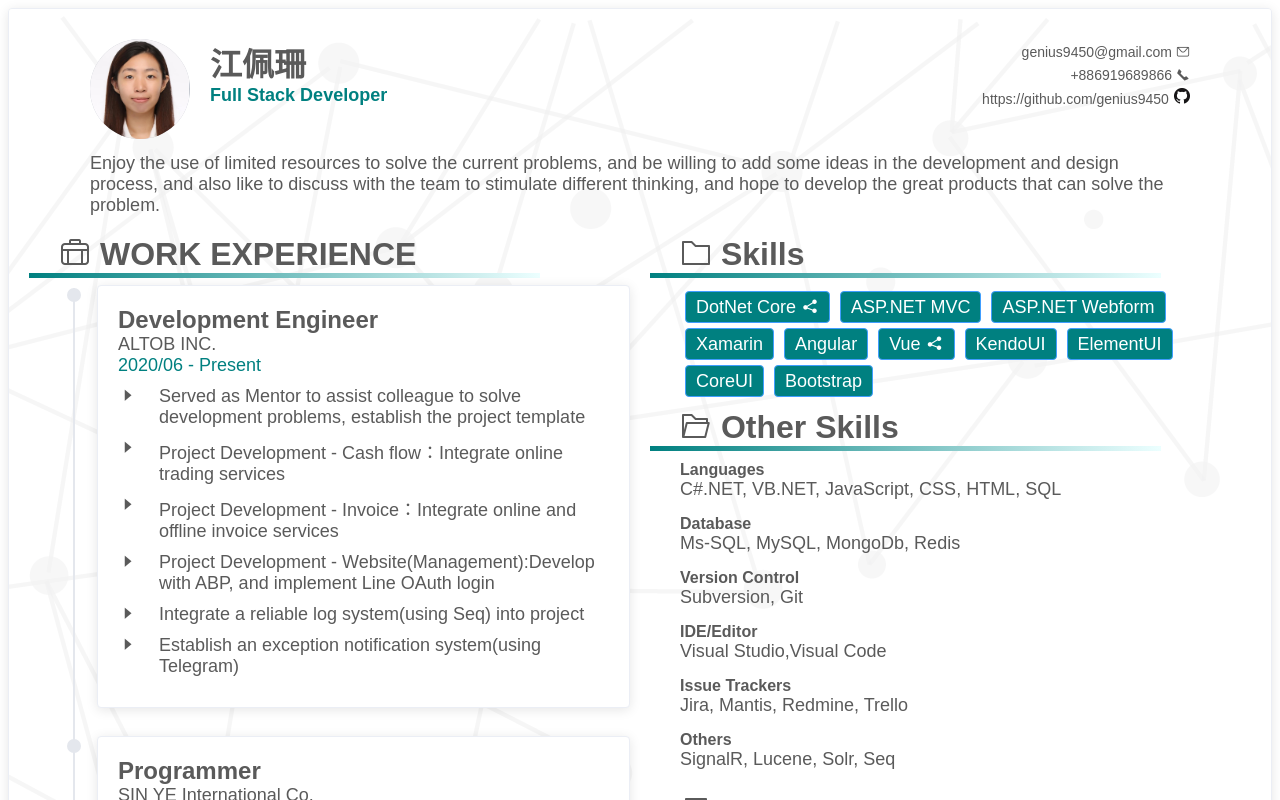
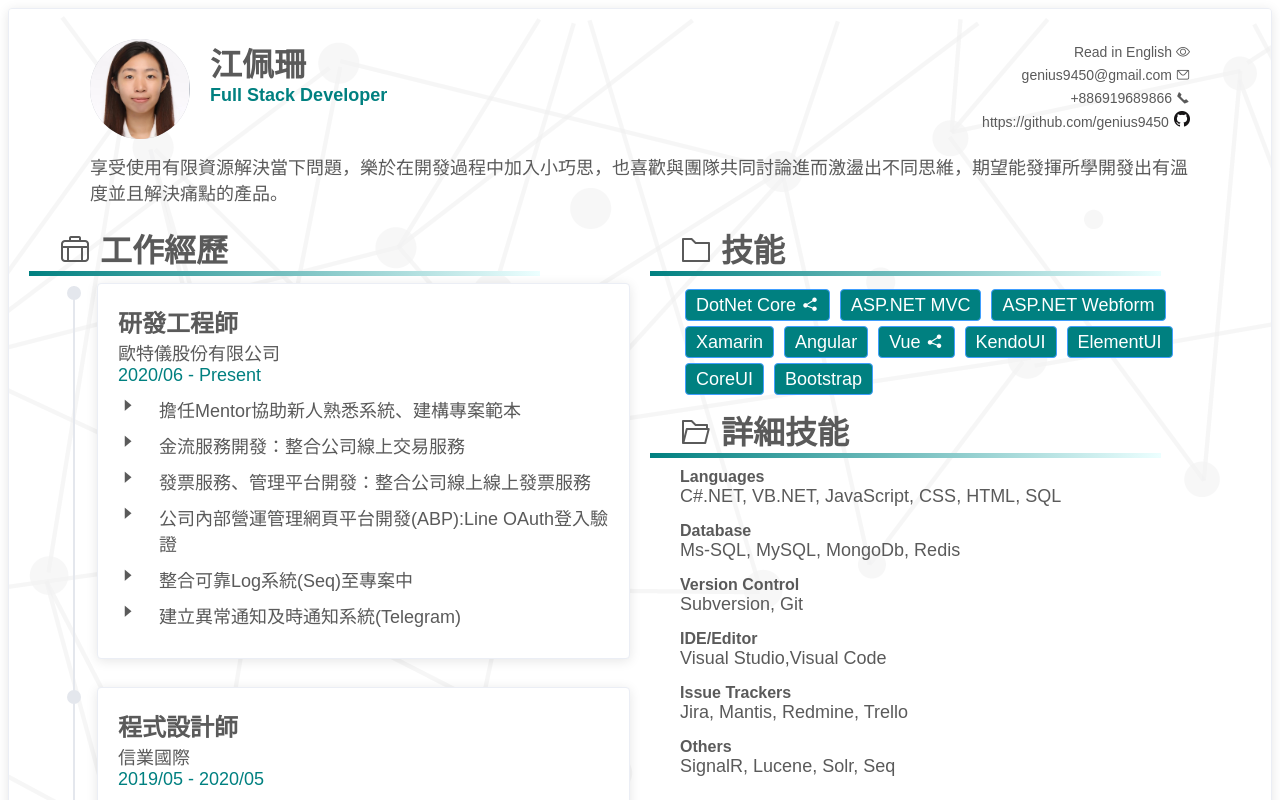
Before and after one commit to genius9450/resume, a Vue app: page / in a window 1280 px wide. Shown: the top 800 px of the page. Built offline with nearby package versions, Linux system fonts and the light colour scheme.

Commit message:
新增語系切換功能

```diff
--- a/src/components/OtherSkillSection.vue
+++ b/src/components/OtherSkillSection.vue
@@ -1,7 +1,7 @@
 <template>
   <div>
     <el-row>
-      <section-title title="Other Skills" icon="el-icon-folder-opened"></section-title>
+      <section-title :title="$t('otherSkill')" icon="el-icon-folder-opened"></section-title>
     </el-row>
     <el-row style="margin-left: 5%;">
       <div
@@ -33,14 +33,6 @@ export default {
            type: 'Languages',
            desc: 'C#.NET, VB.NET, JavaScript, CSS, HTML, SQL'
          },
-        //  {
-        //    type: 'Backend Framework',
-        //    desc: 'DotNetCore, Abp, ASP.NET MVC, ASP.NET Webform'
-        //  },
-        //  {
-        //    type: 'Frontend Framework',
-        //    desc: 'Angualr, Vue, Bootstrap'
-        //  },
          {
            type: 'Database',
            desc: 'Ms-SQL, MySQL, MongoDb, Redis'
--- a/src/components/PersonalInfo.vue
+++ b/src/components/PersonalInfo.vue
@@ -16,6 +16,11 @@
 
         </el-col>
         <el-col :span="10" class="contactInfoPC" >
+          <el-link type="info" :href="switchLangUrl" >
+            {{ lang }}
+            <i class="el-icon-view"></i>
+          </el-link>
+          <br>
           <el-link :href="'mailto:' + email" type="info">
             {{ email }}
             <i class="el-icon-message"></i>
@@ -90,6 +95,20 @@ export default {
       github: 'https://github.com/genius9450',
       introduction: this.$i18n.t('introduction')
     }
+  },
+  computed: {
+    lang: function () {
+      let currentLang = localStorage.getItem('lang');
+      return currentLang == 'en' ? '閱讀中文' : 'Read in English';
+    },
+    switchLangUrl: function() {
+      return localStorage.getItem('lang') == 'zh' ? '/en' : '/zh';
+    }
+  },
+  methods: {
+    switchLang: function() {
+
+    }
   }
 }
 </script>
--- a/src/components/SkillSection.vue
+++ b/src/components/SkillSection.vue
@@ -1,12 +1,12 @@
 <template>
   <div>
     <el-row>
-      <section-title title="Skills" icon="el-icon-folder"></section-title>
+      <section-title :title="$t('skills')" icon="el-icon-folder"></section-title>
     </el-row>
     <el-row style="margin-left: 5%;">
       <el-tag
         v-for="skill in skillList"
-        :key="skill"
+        :key="skill.name"
         color="#008080"
         effect="dark"
         :style="{'font-size': 'large', 'cursor': (skill.link != '' ? 'pointer' : 'default') }"
--- a/src/lang/en.json
+++ b/src/lang/en.json
@@ -38,5 +38,8 @@
 
     "education": "EDUCATION",
     "hami": "Department of Healthcare Administration and Medical Informatics",
-    "kmu": "Kaohsiung Medical University"
+    "kmu": "Kaohsiung Medical University",
+
+    "skills": "SKILLS",
+    "otherSkill": "OTHER SKILLS"
 }
--- a/src/lang/zh.json
+++ b/src/lang/zh.json
@@ -38,6 +38,8 @@
 
     "education": "學歷",
     "hami": "醫務管理暨醫療資訊學系",
-    "kmu": "高雄醫學大學"
+    "kmu": "高雄醫學大學",
 
+    "skills": "技能",
+    "otherSkill": "詳細技能"
 }
--- a/src/main.js
+++ b/src/main.js
@@ -1,6 +1,7 @@
 import Vue from 'vue'
 import App from './App.vue'
 import ElementUI from 'element-ui'
+import CountryFlag from 'vue-country-flag'
 import 'element-ui/lib/theme-chalk/index.css';
 import 'element-ui/lib/theme-chalk/display.css';
 
@@ -11,17 +12,20 @@ import en from './lang/en.json';      // 存放英文語系檔
 Vue.config.productionTip = false
 Vue.use(ElementUI)
 Vue.use(VueI18n)
+Vue.component('country-flag', CountryFlag)
 
 // 預設使用的語系
-let locale = 'en';
-// 檢查 localStorage 是否已有保存使用者選用的語系資訊
-if (localStorage.getItem('lang')) {
-  locale = localStorage.getItem('lang');
-  // store.commit('setLang', locale);
-} else {
-  localStorage.setItem('lang', locale);
-  // store.commit('setLang', locale);
+let locale = '';
+let url = new URL(window.location.href);
+switch(url.pathname.toUpperCase()) {
+  case '/EN':
+    locale = 'en';
+    break;
+  default:
+    locale = 'zh';
+    break;
 }
+localStorage.setItem('lang', locale);
 
 const i18n = new VueI18n({
   locale: locale,
```
